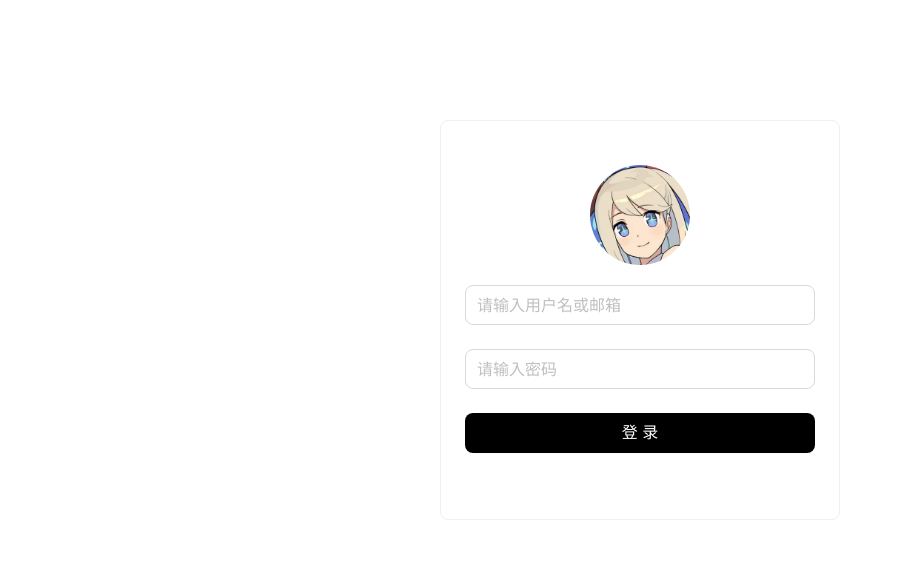
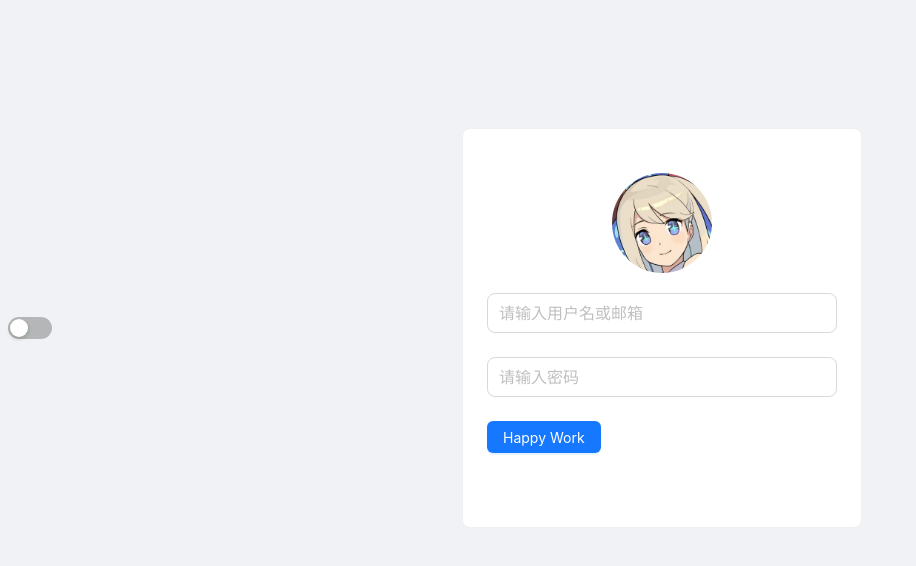
Before and after one commit to qink0043/tiejiang-cloud, a React (Vite) app: page /login in a window 1280 px wide. Shown: the top 566 px of the page, without its empty margins (0-916 px from the left). Built offline with nearby package versions, Linux system fonts and the light colour scheme.

Commit message:
使用antd自带切换功能，并加入自定义css变量

```diff
--- a/src/contexts/ThemeContext.tsx
+++ b/src/contexts/ThemeContext.tsx
@@ -1,52 +1,48 @@
-import React, { createContext, useContext, useEffect, useState, type ReactNode } from 'react';
+// src/context/ThemeContext.tsx (或者你喜欢的任何位置)
+
+import React, { createContext, useState, useEffect, type ReactNode } from 'react';
+import { theme as antdTheme } from 'antd'; // 导入 Antd 的 theme 对象
 
 interface ThemeContextType {
-  theme: 'light' | 'dark';
+  isDarkMode: boolean;
   toggleTheme: () => void;
-  isDark: boolean;
 }
 
-const ThemeContext = createContext<ThemeContextType | undefined>(undefined);
-
-export const useTheme = (): ThemeContextType => {
-  const context = useContext(ThemeContext);
-  if (context === undefined) {
-    throw new Error('useTheme must be used within a ThemeProvider');
-  }
-  return context;
-};
+// 创建 Context，并提供默认值
+export const ThemeContext = createContext<ThemeContextType>({
+  isDarkMode: false, // 默认值为 false
+  toggleTheme: () => { }, // 默认是一个空函数
+});
 
 interface ThemeProviderProps {
   children: ReactNode;
 }
 
+// 创建一个 Provider 组件，用于管理主题状态并提供给子组件
 export const ThemeProvider: React.FC<ThemeProviderProps> = ({ children }) => {
-  const [theme, setTheme] = useState<'light' | 'dark'>(() => {
-    // 从localStorage或系统偏好获取主题
-    const savedTheme = localStorage.getItem('theme') as 'light' | 'dark';
-    const systemPrefersDark = window.matchMedia('(prefers-color-scheme: dark)').matches;
-
-    return savedTheme || (systemPrefersDark ? 'dark' : 'light');
+  const [isDarkMode, setIsDarkMode] = useState<boolean>(() => {
+    // 从 localStorage 获取初始值
+    const savedMode = localStorage.getItem('themeMode');
+    return savedMode === 'dark';
   });
 
   useEffect(() => {
-    // 应用主题到document
-    document.documentElement.setAttribute('data-theme', theme);
-    localStorage.setItem('theme', theme);
-  }, [theme]);
+    // 主题变化时更新 localStorage
+    localStorage.setItem('themeMode', isDarkMode ? 'dark' : 'light');
+  }, [isDarkMode]);
 
   const toggleTheme = () => {
-    setTheme(prevTheme => prevTheme === 'light' ? 'dark' : 'light');
+    setIsDarkMode(prevMode => !prevMode);
   };
 
-  const value: ThemeContextType = {
-    theme,
+  // 提供的 Context 值
+  const contextValue = {
+    isDarkMode,
     toggleTheme,
-    isDark: theme === 'dark'
   };
 
   return (
-    <ThemeContext.Provider value={value}>
+    <ThemeContext.Provider value={contextValue}>
       {children}
     </ThemeContext.Provider>
   );
--- a/src/main.tsx
+++ b/src/main.tsx
@@ -1,45 +1,31 @@
-import { StrictMode } from 'react'
-import { createRoot } from 'react-dom/client'
-import { RouterProvider } from 'react-router-dom'
-import { ConfigProvider } from 'antd'
-import zhCN from 'antd/locale/zh_CN'
-import router from './routes'
-import { ThemeProvider } from './contexts/ThemeContext'
-import { useAntdTheme } from './hooks/useAntdTheme' // 新增的hook
-import '@/styles/theme.scss'
-import 'antd/dist/reset.css' // 确保Ant Design样式重置
-import './index.scss'
+// src/main.tsx
+import { useContext, useEffect } from 'react';
+import { StrictMode } from 'react';
+import { createRoot } from 'react-dom/client';
+import { RouterProvider } from 'react-router-dom';
+import { ConfigProvider, theme } from 'antd';
 
-// Ant Design主题包装组件
-const AntdConfigWrapper = () => {
-  const { algorithm } = useAntdTheme();
+import './styles/theme.scss'; // 导入全局 SCSS 文件
+import router from './routes';
+import { ThemeProvider, ThemeContext } from './contexts/ThemeContext';
+
+const RootApp = () => {
+  const { isDarkMode } = useContext(ThemeContext);
+  const { defaultAlgorithm, darkAlgorithm } = theme;
+
+  useEffect(() => {
+    // 页面加载时和主题模式改变时，动态切换 body 上的类名
+    if (isDarkMode) {
+      document.body.classList.add('dark-theme');
+    } else {
+      document.body.classList.remove('dark-theme');
+    }
+  }, [isDarkMode]);
 
   return (
     <ConfigProvider
-      locale={zhCN}
       theme={{
-        algorithm,
-        token: {
-          colorPrimary: 'var(--primary-color)',
-          colorBgContainer: 'var(--card-background)',
-          colorText: 'var(--text-color)',
-          colorTextSecondary: 'var(--text-color-secondary)',
-          colorBorder: 'var(--border-color)',
-          colorBgElevated: 'var(--card-background)',
-        },
-        components: {
-          Input: {
-            colorBgContainer: 'var(--input-background)',
-            colorBorder: 'var(--border-color)',
-            hoverBorderColor: 'var(--input-hover-border)',
-            activeBorderColor: 'var(--primary-color)',
-            activeShadow: 'var(--input-focus-shadow)',
-          },
-          Select: {
-            colorBgContainer: 'var(--input-background)',
-            colorBorder: 'var(--border-color)',
-          },
-        },
+        algorithm: isDarkMode ? darkAlgorithm : defaultAlgorithm,
       }}
     >
       <RouterProvider router={router} />
@@ -47,11 +33,11 @@ const AntdConfigWrapper = () => {
   );
 };
 
-const root = createRoot(document.getElementById('root')!)
+const root = createRoot(document.getElementById('root')!);
 root.render(
   <StrictMode>
     <ThemeProvider>
-      <AntdConfigWrapper />
+      <RootApp />
     </ThemeProvider>
   </StrictMode>
-)
+);
--- a/src/routes/index.tsx
+++ b/src/routes/index.tsx
@@ -1,4 +1,4 @@
-import Layout from "@/views/Layout"
+import Layout from "@/views/Layout/Layout"
 import Login from "@/views/Login"
 
 import { createBrowserRouter } from "react-router-dom"
--- a/src/styles/antd-theme.scss
+++ /dev/null
@@ -1,89 +0,0 @@
-/**
- * Ant Design 主题修复
- * 确保所有组件在暗黑模式下保持一致
- */
-
-[data-theme="dark"] {
-  /* 修复所有输入型组件的背景色 */
-  .ant-input,
-  .ant-input-number,
-  .ant-input-affix-wrapper,
-  .ant-input-password,
-  .ant-select-selector,
-  .ant-picker,
-  .ant-cascader-picker,
-  .ant-mentions,
-  .ant-transfer-list,
-  .ant-table,
-  .ant-table-thead > tr > th,
-  .ant-table-tbody > tr > td,
-  .ant-table-tbody > tr.ant-table-placeholder:hover > td,
-  .ant-table-wrapper .ant-table-tbody >tr.ant-table-row:hover>td {
-    background-color: var(--input-background) !important;
-    border-color: var(--border-color) !important;
-    color: var(--text-color) !important;
-  }
-
-  /* 修复hover状态 */
-  .ant-input:hover,
-  .ant-input-number:hover,
-  .ant-input-affix-wrapper:hover,
-  .ant-input-password:hover,
-  .ant-select-selector:hover,
-  .ant-picker:hover,
-  .ant-cascader-picker:hover {
-    border-color: var(--input-hover-border) !important;
-    background-color: var(--input-background) !important;
-  }
-
-  /* 修复focus状态 */
-  .ant-input:focus,
-  .ant-input-focused,
-  .ant-input-number:focus,
-  .ant-input-number-focused,
-  .ant-input-affix-wrapper:focus,
-  .ant-input-affix-wrapper-focused,
-  .ant-input-password:focus,
-  .ant-input-password-focused,
-  .ant-select-focused .ant-select-selector,
-  .ant-picker-focused,
-  .ant-cascader-picker-focused {
-    border-color: var(--primary-color) !important;
-    box-shadow: 0 0 0 2px var(--input-focus-shadow) !important;
-    background-color: var(--input-background) !important;
-  }
-
-  /* 修复禁用状态 */
-  .ant-input[disabled],
-  .ant-input-number[disabled],
-  .ant-input-affix-wrapper[disabled],
-  .ant-input-password[disabled] {
-    background-color: rgba(255, 255, 255, 0.08) !important;
-    color: var(--text-color-secondary) !important;
-  }
-
-  /* 修复placeholder颜色 */
-  .ant-input::placeholder,
-  .ant-input-number::placeholder,
-  .ant-input-affix-wrapper ::placeholder {
-    color: var(--text-color-secondary) !important;
-    opacity: 0.7;
-  }
-
-  /* 修复图标颜色 */
-  .ant-input-prefix,
-  .ant-input-suffix,
-  .ant-input-affix-wrapper .anticon,
-  .ant-input-password .anticon {
-    color: var(--text-color-secondary) !important;
-  }
-
-  /* 修复清除图标 */
-  .ant-input-clear-icon {
-    color: var(--text-color-secondary) !important;
-  }
-
-  .ant-input-clear-icon:hover {
-    color: var(--text-color) !important;
-  }
-}
--- a/src/styles/theme.scss
+++ b/src/styles/theme.scss
@@ -1,114 +1,27 @@
-// 主题变量定义
+// src/styles/index.scss
+
+// 定义一个 SCSS 变量，用于保存 CSS 变量的前缀
+$prefix: '--custom-';
+
+// 默认（亮色）主题的 CSS 变量
 :root {
-  // 白天主题
-  --primary-color: #1890ff;
-  --background-color: #ffffff;
-  --text-color: #333333;
-  --text-color-secondary: #666666;
-  --border-color: #d9d9d9;
-  --card-background: #ffffff;
-  --hover-color: #f5f5f5;
-  --shadow-color: rgba(0, 0, 0, 0.1);
-  --input-background: #ffffff;
-  --input-hover-border: #40a9ff;
-  --input-focus-shadow: rgba(24, 144, 255, 0.2);
+  #{$prefix}background: #f0f2f5;
+  #{$prefix}text-color: #333;
+  #{$prefix}card-bg: #fff;
+  #{$prefix}primary-color: #1677ff;
 }
 
-[data-theme="dark"] {
-  // 黑夜主题
-  --primary-color: #177ddc;
-  --background-color: #141414;
-  --text-color: #e6e6e6;
-  --text-color-secondary: #999999;
-  --border-color: #434343;
-  --card-background: #1f1f1f;
-  --hover-color: #2a2a2a;
-  --shadow-color: rgba(0, 0, 0, 0.3);
-  --input-background: #1f1f1f;
-  --input-hover-border: #177ddc;
-  --input-focus-shadow: rgba(23, 125, 220, 0.2);
+// 暗色主题的 CSS 变量
+.dark-theme {
+  #{$prefix}background: #001529;
+  #{$prefix}text-color: rgba(255, 255, 255, 0.85);
+  #{$prefix}card-bg: #1f1f1f;
+  #{$prefix}primary-color: #1677ff; // 这里可以根据需要更改
 }
 
-// 基础样式应用
+// 基础样式
 body {
-  background-color: var(--background-color);
-  color: var(--text-color);
-  transition: background-color 0.3s ease, color 0.3s ease;
+  transition: background-color 0.3s ease;
+  background-color: var(#{$prefix}background);
+  color: var(#{$prefix}text-color);
 }
-
-// Ant Design 组件样式修复
-[data-theme="dark"] {
-  // 输入框样式修复
-  .ant-input,
-  .ant-input-affix-wrapper,
-  .ant-input-password {
-    background-color: var(--input-background) !important;
-    border-color: var(--border-color) !important;
-    color: var(--text-color) !important;
-
-    &:hover {
-      border-color: var(--input-hover-border) !important;
-      background-color: var(--input-background) !important;
-    }
-
-    &:focus,
-    &.ant-input-focused {
-      border-color: var(--primary-color) !important;
-      box-shadow: 0 0 0 2px var(--input-focus-shadow) !important;
-      background-color: var(--input-background) !important;
-    }
-  }
-
-  // 选择器样式修复
-  .ant-select-selector {
-    background-color: var(--input-background) !important;
-    border-color: var(--border-color) !important;
-    color: var(--text-color) !important;
-  }
-
-  // 卡片样式
-  .ant-card {
-    background-color: var(--card-background);
-    border-color: var(--border-color);
-    color: var(--text-color);
-  }
-
-  // 按钮样式
-  .ant-btn {
-    &:not(.ant-btn-primary) {
-      color: var(--text-color);
-      border-color: var(--border-color);
-      background-color: var(--card-background);
-
-      &:hover {
-        color: var(--primary-color);
-        border-color: var(--primary-color);
-      }
-    }
-  }
-}
-
-// 确保所有组件都使用主题变量
-.ant-layout {
-  background-color: var(--background-color);
-}
-
-.ant-menu {
-  background-color: var(--card-background);
-  color: var(--text-color);
-}
-
-.ant-table {
-  background-color: var(--card-background);
-  color: var(--text-color);
-
-  .ant-table-thead > tr > th {
-    background-color: var(--hover-color);
-    color: var(--text-color);
-    border-color: var(--border-color);
-  }
-
-  .ant-table-tbody > tr > td {
-    border-color: var(--border-color);
-  }
-}
--- /dev/null
+++ b/src/views/Layout/Header.tsx
@@ -0,0 +1,35 @@
+// src/components/Layout/Header.tsx
+import React, { useContext } from 'react';
+import { Layout, Switch, Space } from 'antd';
+import { BulbOutlined } from '@ant-design/icons';
+import { ThemeContext } from '../../contexts/ThemeContext'; // 导入你的 Context
+
+const { Header: AntdHeader } = Layout;
+
+const Header: React.FC = () => {
+  // 使用 useContext 消费 ThemeContext
+  const { isDarkMode, toggleTheme } = useContext(ThemeContext);
+
+  return (
+    <AntdHeader
+      style={{
+        display: 'flex',
+        alignItems: 'center',
+        justifyContent: 'space-between',
+        padding: '0 50px',
+      }}
+    >
+      <div className="logo" />
+      <Space>
+        <span>
+          <BulbOutlined />
+          {isDarkMode ? '暗色模式' : '亮色模式'}
+        </span>
+        {/* 直接调用从 Context 中获取的 toggleTheme 函数 */}
+        <Switch checked={isDarkMode} onChange={toggleTheme} />
+      </Space>
+    </AntdHeader>
+  );
+};
+
+export default Header;
--- a/src/views/Login/index.tsx
+++ b/src/views/Login/index.tsx
@@ -1,10 +1,15 @@
-import { Button, Card, Form, Input } from 'antd';
+import { Button, Card, Form, Input, Switch } from 'antd';
 import logo from '@/assets/logo.jpg'
 import '@/views/Login/index.scss'
+import { ThemeContext } from '@/contexts/ThemeContext';
+import { useContext } from 'react';
 
-const Login = () => {
+const Login: React.FC = () => {
+  const { isDarkMode, toggleTheme } = useContext(ThemeContext);
   return (
     <div className="login">
+      <Switch checked={isDarkMode} onChange={toggleTheme} />
+
       <Card className="login-container">
         <img src={logo} alt="logo" className="login-logo" />
         {/* 登录表单 */}
@@ -16,7 +21,7 @@ const Login = () => {
             <Input size='large' placeholder="请输入密码" />
           </Form.Item>
           <Form.Item>
-            <Button size='large' htmlType='submit' type='primary' block>登录</Button>
+            <Button type="primary">Happy Work</Button>
           </Form.Item>
         </Form>
       </Card>
```
Also changed, not shown: src/App.tsx (+42 -9 lines), src/views/Layout/Layout.tsx (added, +21 -0 lines), src/views/Layout/index.tsx (deleted, +0 -9 lines), 1 other file (tests, documents, lock files or other folders).
